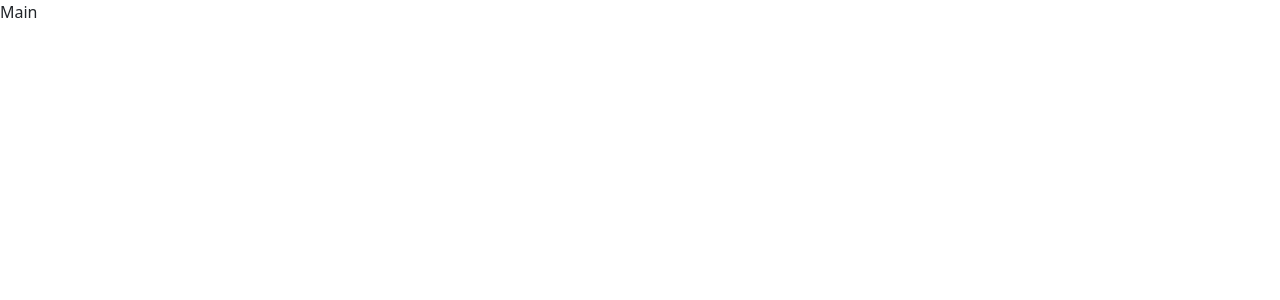
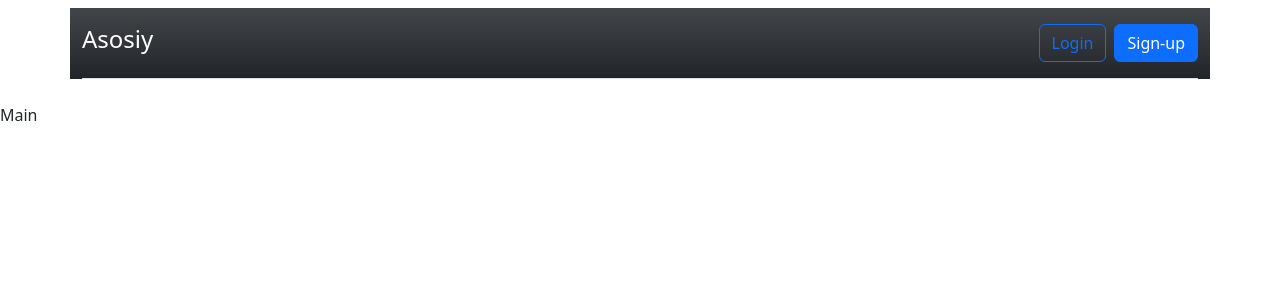
Before and after one commit to Bobur-Zokirov/redux_app_1, a React (Create React App) app: page / in a window 1280 px wide. Shown: the top 300 px of the page. Built offline with nearby package versions, Linux system fonts and the light colour scheme.

Commit message:
#8. Navbar added

```diff
--- a/src/App.jsx
+++ b/src/App.jsx
@@ -1,12 +1,15 @@
 import { Routes, Route } from "react-router-dom"
-import { Login, Main, Register } from "./components"
+import { Login, Main, Navbar, Register } from "./components"
 
 export const App = () => {
   return (
+    <>
+    <Navbar />
     <Routes>
         <Route path="/" element={<Main />} />
         <Route path="/register" element={<Register />} />
         <Route path="/login" element={<Login />} />
     </Routes>
+    </>
   )
 }
--- /dev/null
+++ b/src/components/Navbar.jsx
@@ -0,0 +1,22 @@
+import { Link } from "react-router-dom"
+
+const Navbar = () => {
+  return (
+<div class="container bg-dark bg-gradient mt-2">
+    <header class="d-flex flex-wrap align-items-center justify-content-center justify-content-md-between py-3 mb-4 border-bottom">
+      <div class="col-md-3 mb-2 mb-md-0">
+        <Link to="/" class="d-inline-flex link-body-emphasis text-decoration-none">
+          <h4 className="text-white">Asosiy</h4>
+        </Link>
+      </div>
+
+      <div class="col-md-3 text-end">
+        <Link to="/login" type="button" class="btn btn-outline-primary me-2">Login</Link>
+        <Link to="/register" type="button" class="btn btn-primary">Sign-up</Link>
+      </div>
+    </header>
+  </div>
+  )
+}
+
+export default Navbar
--- a/src/components/index.js
+++ b/src/components/index.js
@@ -1,3 +1,4 @@
 export {default as Main} from "./Main"
 export {default as Login} from "./Login"
 export {default as Register} from "./Register"
+export {default as Navbar} from "./Navbar"
```
